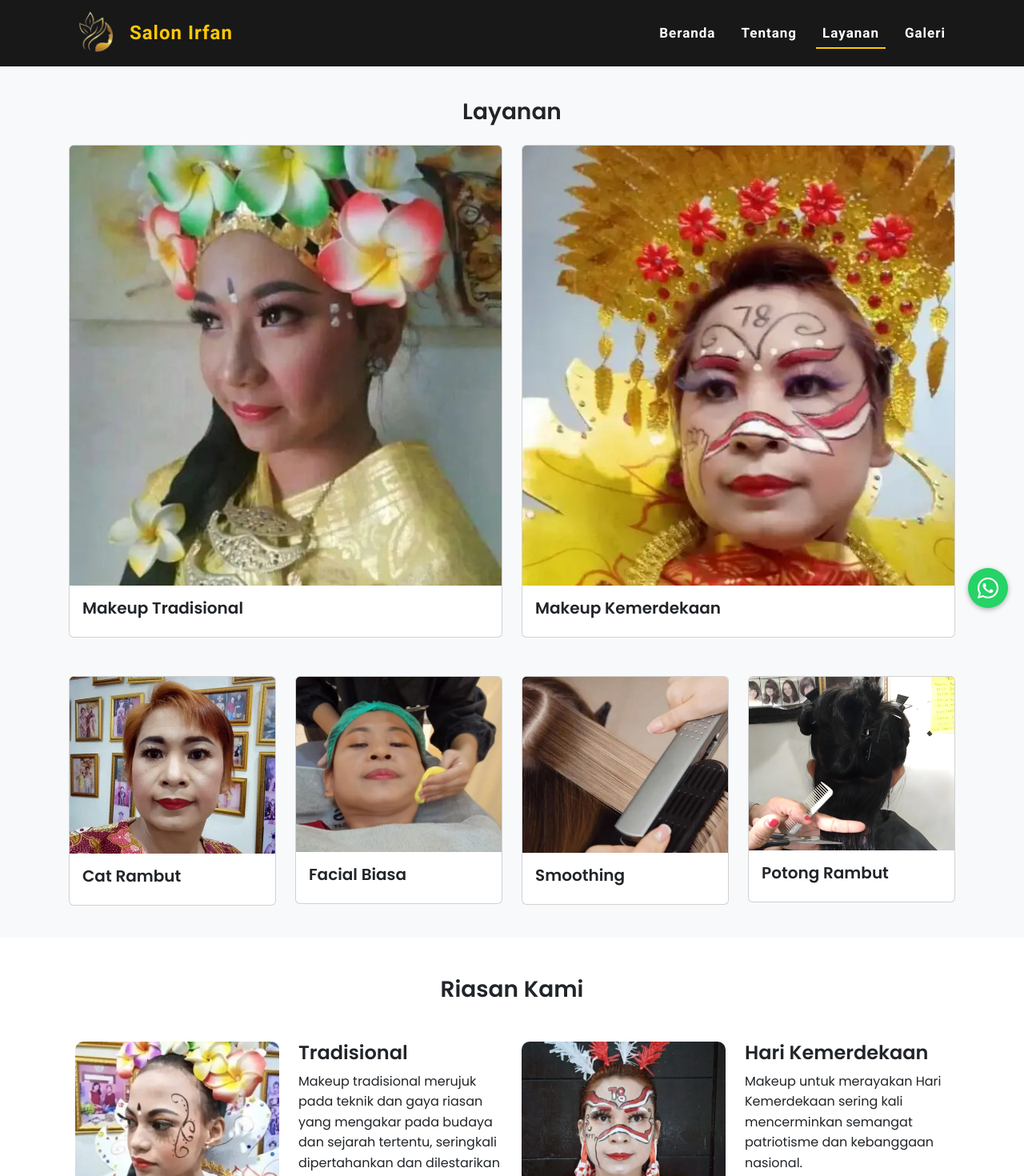
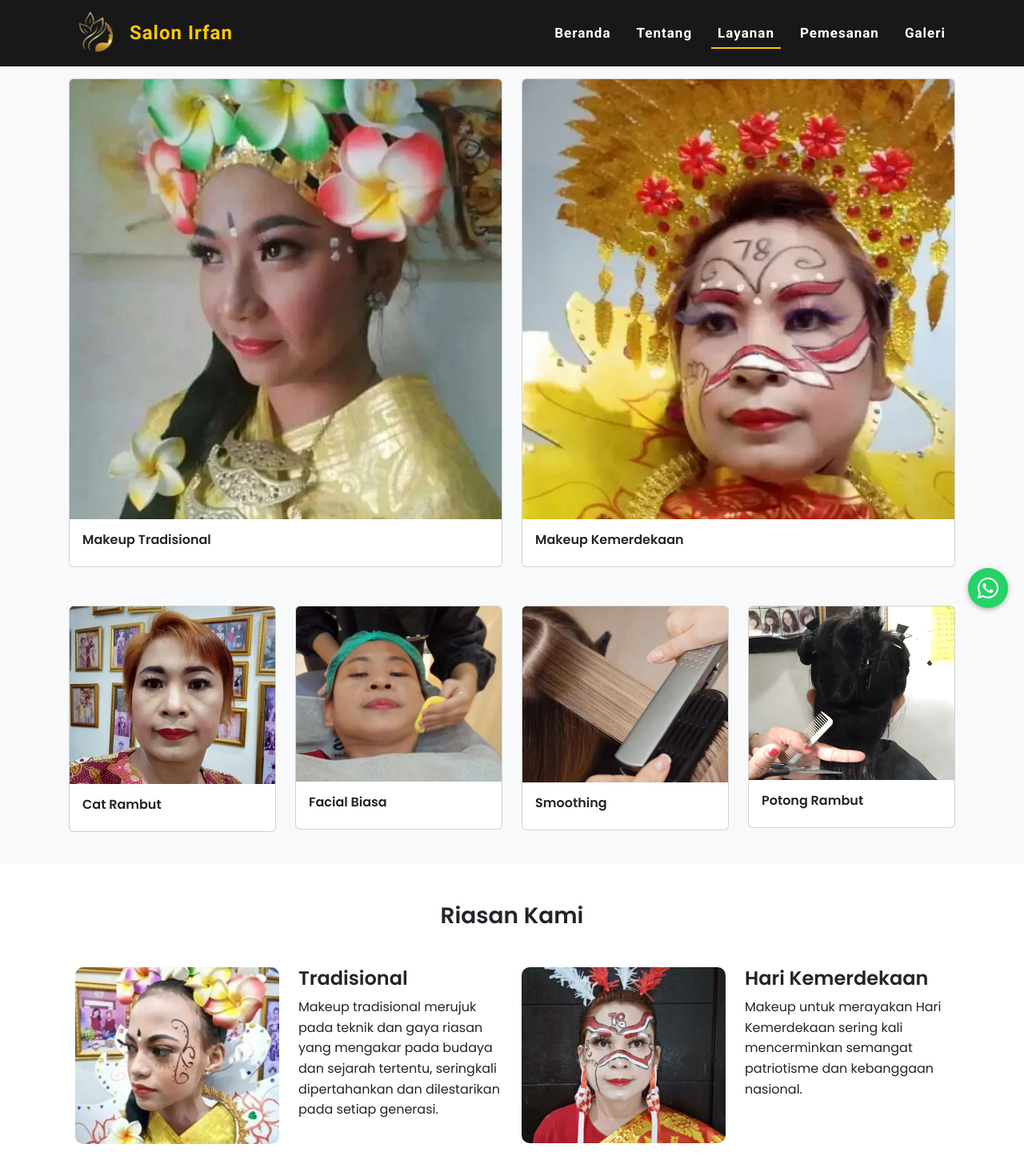
Before and after one commit to maulanafikriash/salon-irfan, a React (Create React App) app: page /layanan in a window 1280 px wide. Shown: the top 1470 px of the page at 80% size. Built offline with nearby package versions, Linux system fonts and the light colour scheme.

Commit message:
fix: components

```diff
--- a/src/components/GMaps.jsx
+++ b/src/components/GMaps.jsx
@@ -7,6 +7,7 @@ function GoogleMapEmbed() {
   return (
     <div className="mt-4 map-responsive">
       <iframe
+        title="lokasi salon irfan"
         width="600"
         height="450"
         style={{ border: 0 }}
--- a/src/components/Navbar.jsx
+++ b/src/components/Navbar.jsx
@@ -1,14 +1,17 @@
+/* eslint-disable jsx-a11y/no-noninteractive-element-interactions */
 /* eslint-disable jsx-a11y/no-noninteractive-tabindex */
-/* eslint-disable react/jsx-one-expression-per-line */
+/* eslint-disable jsx-a11y/click-events-have-key-events */
 /* eslint-disable jsx-a11y/label-has-associated-control */
 
 import React, { useState, useEffect } from 'react';
 import { Link, useLocation } from 'react-router-dom';
 import { FaBars } from 'react-icons/fa6';
+import { FaTimes } from 'react-icons/fa';
 
 export default function Navbar() {
   const location = useLocation();
   const [activeLink, setActiveLink] = useState(location.pathname);
+  const [isToggleActive, setToggleActive] = useState(false);
 
   useEffect(() => {
     setActiveLink(location.pathname);
@@ -18,13 +21,19 @@ export default function Navbar() {
 
   const handleLinkClick = (path) => {
     setActiveLink(path);
+    setToggleActive(false);
   };
+
+  const handleToggleClick = () => {
+    setToggleActive(!isToggleActive);
+  };
+
   return (
-    <header id="home">
+    <header id="home" className="fixed-top">
       <div className="container">
         <div className="header d-lg-flex justify-content-between align-items-center">
           <div className="header-agile">
-            <h1 tabIndex="0" className="brand">
+            <h1 tabIndex={0} className="brand">
               <img
                 src="assets/images/logo-salon-nav.webp"
                 alt="logo salon irfan"
@@ -35,64 +44,49 @@ export default function Navbar() {
           </div>
           <div>
             <nav>
-              <label htmlFor="drop" className="toggle mt-lg-0 mt-1">
-                <FaBars />
+              <label htmlFor="drop" className="toggle mt-lg-0 mt-1" onClick={handleToggleClick}>
+                {isToggleActive ? <FaTimes /> : <FaBars />}
               </label>
-              <input type="checkbox" id="drop" />
-              <ul className="menu">
-                <li
-                  className={`m-2 top-content ${isHomeActive ? 'active' : ''}`}
-                >
+              <ul className={`menu ${isToggleActive ? 'show' : ''}`}>
+                <li className={`m-2 top-content ${isHomeActive ? 'active' : ''}`}>
                   <Link
-                    className={`text-decoration-none p-2 ${
-                      isHomeActive ? 'active-link' : ''
-                    }`}
+                    className={`text-decoration-none p-2 ${isHomeActive ? 'active-link' : ''}`}
                     to="/"
-                    onClick={() => setActiveLink('/')}
+                    onClick={() => handleLinkClick('/')}
                   >
                     Beranda
                   </Link>
                 </li>
-
-                <li
-                  className={`m-2 top-content ${
-                    activeLink === '/tentang' ? 'active' : ''
-                  }`}
-                >
+                <li className={`m-2 top-content ${activeLink === '/tentang' ? 'active' : ''}`}>
                   <Link
-                    className={`text-decoration-none p-2 ${
-                      activeLink === '/tentang' ? 'active-link' : ''
-                    }`}
+                    className={`text-decoration-none p-2 ${activeLink === '/tentang' ? 'active-link' : ''}`}
                     to="/tentang"
                     onClick={() => handleLinkClick('/tentang')}
                   >
                     Tentang
                   </Link>
                 </li>
-                <li
-                  className={`m-2 top-content ${
-                    activeLink === '/layanan' ? 'active' : ''
-                  }`}
-                >
+                <li className={`m-2 top-content ${activeLink === '/layanan' ? 'active' : ''}`}>
                   <Link
-                    className={`text-decoration-none p-2 ${
-                      activeLink === '/layanan' ? 'active-link' : ''
-                    }`}
+                    className={`text-decoration-none p-2 ${activeLink === '/layanan' ? 'active-link' : ''}`}
                     to="/layanan"
                     onClick={() => handleLinkClick('/layanan')}
                   >
                     Layanan
                   </Link>
                 </li>
-                <li
-                  className={`m-2 top-content ${
-                    activeLink === '/galeri' ? 'active' : ''
-                  }`}
-                >
+                <li className={`m-2 top-content ${activeLink === '/pemesanan' ? 'active' : ''}`}>
                   <Link
-                    className={`text-decoration-none p-2 ${
-                      activeLink === '/galeri' ? 'active-link' : ''
-                    }`}
+                    className={`text-decoration-none p-2 ${activeLink === '/pemesanan' ? 'active-link' : ''}`}
+                    to="/pemesanan"
+                    onClick={() => handleLinkClick('/pemesanan')}
+                  >
+                    Pemesanan
+                  </Link>
+                </li>
+                <li className={`m-2 top-content ${activeLink === '/galeri' ? 'active' : ''}`}>
+                  <Link
+                    className={`text-decoration-none p-2 ${activeLink === '/galeri' ? 'active-link' : ''}`}
                     to="/galeri"
                     onClick={() => handleLinkClick('/galeri')}
                   >
--- a/src/components/PriceList.jsx
+++ b/src/components/PriceList.jsx
@@ -1,19 +1,40 @@
-import React, { useEffect } from 'react';
+/* eslint-disable react/button-has-type */
+/* eslint-disable react/no-array-index-key */
+import React, { useEffect, useState } from 'react';
 import AOS from 'aos';
 
 export default function PriceList() {
   useEffect(() => {
-    AOS.init({ duration: 3000 });
+    AOS.init({ duration: 2000 });
   }, []);
+
+  const [hairTreatments] = useState([
+    { name: 'Gunting Rambut Anak', price: '10.000' },
+    { name: 'Gunting Rambut Dewasa', price: '15.000' },
+    { name: 'Gunting Rambut + Keramas + Blow', price: '35.000' },
+    { name: 'Keramas + Blow', price: '20.000' },
+    { name: 'Cat Rambut', price: '60.000' },
+    { name: 'Creambath', price: '45.000' },
+    { name: 'Rebonding/Smoothing', price: '250.000' },
+  ]);
+
+  const [otherTreatments] = useState([
+    { name: 'Totok Wajah', price: '35.000' },
+    { name: 'Lulur + Body Massage', price: '100.000' },
+    { name: 'Facial Galvanic', price: '150.000' },
+    { name: 'Makeup Anak', price: '70.000' },
+    { name: 'Makeup Dewasa', price: '150.000' },
+    { name: 'Makeup Karakter', price: '200.000' },
+    { name: 'Sewa Baju Adat Anak', price: '100.000' },
+  ]);
+
   return (
-    <section>
+    <section className="pricing">
       <div className="container p-3">
         <h3 className="text-center regular-font-table m-4" data-aos="fade-down">Daftar Harga</h3>
-
         <div className="table-responsive" data-aos="fade-up">
-          <table className="table mx-auto table-bordered">
+          <table className="table mx-auto table-bordered table-rounded">
             <thead>
-              {/* Hair Treatment */}
               <tr className="table-dark">
                 <td colSpan="2" className="text-center regular-font-table">
                   <strong>PERAWATAN RAMBUT</strong>
@@ -25,42 +46,19 @@ export default function PriceList() {
               </tr>
             </thead>
             <tbody>
-              <tr className="text-center regular-font-table-sub">
-                <td>Gunting Rambut Anak</td>
-                <td>15.000</td>
-              </tr>
-              <tr className="text-center regular-font-table-sub">
-                <td>Gunting Rambut Dewasa</td>
-                <td>25.000</td>
-              </tr>
-              <tr className="text-center regular-font-table-sub">
-                <td>Gunting Rambut + Keramas + Blow</td>
-                <td>35.000</td>
-              </tr>
-              <tr className="text-center regular-font-table-sub">
-                <td>Keramas + Blow</td>
-                <td>20.000</td>
-              </tr>
-              <tr className="text-center regular-font-table-sub">
-                <td>Cat Rambut</td>
-                <td>85.000</td>
-              </tr>
-              <tr className="text-center regular-font-table-sub">
-                <td>Catok</td>
-                <td>40.000</td>
-              </tr>
-              <tr className="text-center regular-font-table-sub">
-                <td>Curly</td>
-                <td>50.000</td>
-              </tr>
+              {hairTreatments.map((item, index) => (
+                <tr key={index} className="text-center regular-font-table-sub">
+                  <td>{item.name}</td>
+                  <td>{item.price}</td>
+                </tr>
+              ))}
             </tbody>
           </table>
         </div>
 
         <div className="mt-5 table-responsive" data-aos="fade-up">
-          <table className="table mx-auto table-bordered">
+          <table className="table mx-auto table-bordered table-rounded">
             <thead>
-              {/* Face and Body Treatment */}
               <tr className="table-dark">
                 <td colSpan="2" className="text-center regular-font-table">
                   <strong>LAINNYA</strong>
@@ -72,34 +70,12 @@ export default function PriceList() {
               </tr>
             </thead>
             <tbody>
-              <tr className="text-center regular-font-table-sub">
-                <td>Totok Wajah</td>
-                <td>35.000</td>
-              </tr>
-              <tr className="text-center regular-font-table-sub">
-                <td>Lulur</td>
-                <td>80.000</td>
-              </tr>
-              <tr className="text-center regular-font-table-sub">
-                <td>Facial Galvanic</td>
-                <td>150.000</td>
-              </tr>
-              <tr className="text-center regular-font-table-sub">
-                <td>Makeup Anak</td>
-                <td>70.000</td>
-              </tr>
-              <tr className="text-center regular-font-table-sub">
-                <td>Makeup Dewasa</td>
-                <td>150.000</td>
-              </tr>
-              <tr className="text-center regular-font-table-sub">
-                <td>Makeup Karakter</td>
-                <td>200.000</td>
-              </tr>
-              <tr className="text-center regular-font-table-sub">
-                <td>Sewa Baju Adat Anak</td>
-                <td>100.000</td>
-              </tr>
+              {otherTreatments.map((item, index) => (
+                <tr key={index} className="text-center regular-font-table-sub">
+                  <td>{item.name}</td>
+                  <td>{item.price}</td>
+                </tr>
+              ))}
             </tbody>
           </table>
         </div>
--- a/src/components/ServicesSection.jsx
+++ b/src/components/ServicesSection.jsx
@@ -3,7 +3,7 @@
 import React, { useEffect } from 'react';
 import { LazyLoadImage } from 'react-lazy-load-image-component';
 import AOS from 'aos';
-import ButtonLink from './ButtonLink';
+import ButtonLinkPage from './ButtonLinkPage';
 
 export default function ServicesSection({ showButtonLink = true }) {
   useEffect(() => {
@@ -22,7 +22,7 @@ export default function ServicesSection({ showButtonLink = true }) {
                 className="card-img-top img-fluid img-style"
               />
               <div className="card-body">
-                <h5 className="card-title">Makeup Tradisional</h5>
+                <h6 className="card-title">Makeup Tradisional</h6>
               </div>
             </div>
           </div>
@@ -34,7 +34,7 @@ export default function ServicesSection({ showButtonLink = true }) {
                 className="card-img-top img-fluid img-style"
               />
               <div className="card-body">
-                <h5 className="card-title">Makeup Kemerdekaan</h5>
+                <h6 className="card-title">Makeup Kemerdekaan</h6>
               </div>
             </div>
           </div>
@@ -48,7 +48,7 @@ export default function ServicesSection({ showButtonLink = true }) {
                 className="card-img-top img-fluid"
               />
               <div className="card-body">
-                <h5 className="card-title">Cat Rambut</h5>
+                <h6 className="card-title">Cat Rambut</h6>
               </div>
             </div>
           </div>
@@ -60,7 +60,7 @@ export default function ServicesSection({ showButtonLink = true }) {
                 className="card-img-top img-fluid"
               />
               <div className="card-body">
-                <h5 className="card-title">Facial Biasa</h5>
+                <h6 className="card-title">Facial Biasa</h6>
               </div>
             </div>
           </div>
@@ -72,7 +72,7 @@ export default function ServicesSection({ showButtonLink = true }) {
                 className="card-img-top img-fluid"
               />
               <div className="card-body">
-                <h5 className="card-title">Smoothing</h5>
+                <h6 className="card-title">Smoothing</h6>
               </div>
             </div>
           </div>
@@ -84,11 +84,11 @@ export default function ServicesSection({ showButtonLink = true }) {
                 className="card-img-top img-fluid"
               />
               <div className="card-body">
-                <h5 className="card-title">Potong Rambut</h5>
+                <h6 className="card-title">Potong Rambut</h6>
               </div>
             </div>
           </div>
-          {showButtonLink && <ButtonLink />}
+          {showButtonLink && <ButtonLinkPage />}
         </div>
       </div>
     </section>
```
Also changed, not shown: src/components/StickyWhatsAppIcon.jsx (+10 -1 lines).
